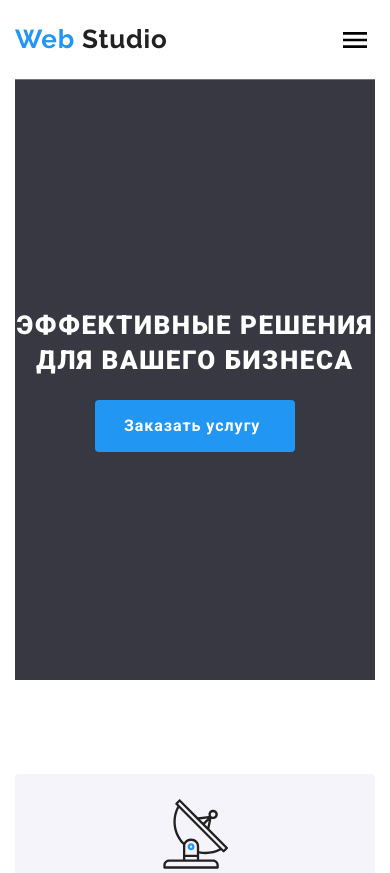
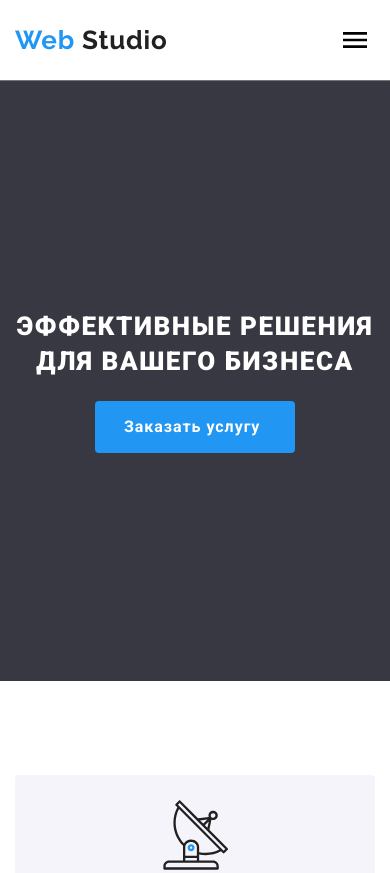
Before and after one commit to mitrofin/goit-markup-hw-08, a plain HTML site: page index.html in a window 390 px wide. Shown: the top 873 px of the page. Drawn offline with nearby package versions, Linux system fonts and the light colour scheme.

Commit message:
correction

```diff
--- a/index.html
+++ b/index.html
@@ -17,8 +17,8 @@
   <body>
     <div>
       <!-- шапка сайта -->
-      <header class="container header">
-        <nav>
+      <header class="header" >
+        <nav class="container">
           <div class="menu">
             <a href="./">
               <p class="logo"><span class="accent">Web</span> Studio</p>
@@ -108,7 +108,8 @@
             <div class="send-field">
               <input class="checkbox" type="checkbox" name="agry" value="agry" id="agry" >
               <!-- <span class="checkbox-icon"></span> -->
-              <label class="send-label" for="agry">Соглашаюсь с рассылкой и принимаю <a  class="accent agry" href="">Условия договора</a> </label>
+              <label class="send-label" for="agry">Соглашаюсь с рассылкой и принимаю <a class="accent agry" href="">Условия договора</a></label>
+
               <button class="knock " type="submit">Отправить</button>
             </div>
 
@@ -126,9 +127,9 @@
         <!-- первый блок_герой -->
         <div class="herro">
           <header></header>
-          <section class="container">
-            <div class="for-image">
-              <div class="image-hero">
+          <section class="for-image">
+            <div class="image-hero">
+              <div class= "container">
                 <div class="hero">
                   <h1 class="herro-title">
                     Эффективные решения <br />
--- a/sass/components/_header.scss
+++ b/sass/components/_header.scss
@@ -77,7 +77,6 @@
   align-items: center;
   justify-content: space-between;
   height: 80px;
-  border-bottom: 1px solid $text-color;
 }
 .current-studio:read-only {
   color: $accent-color;
@@ -197,3 +196,9 @@
     }
   }
 }
+.header {
+  width: 100%;
+  margin-left: auto;
+  margin-right: auto;
+  border-bottom: 1px solid $text-color;
+}
--- a/sass/components/_herro.scss
+++ b/sass/components/_herro.scss
@@ -51,9 +51,10 @@
   }
 }
 
-.hero {
-  justify-content: center;
-  text-align: center;
+.herro {
+  max-width: 1600px;
+  margin-right: auto;
+  margin-left: auto;
 }
 /* @media screen and (min-width: 1170px) {
   .image-hero {
--- a/sass/components/_modal.scss
+++ b/sass/components/_modal.scss
@@ -55,12 +55,26 @@ textarea {
   box-shadow: 0px 2px 1px rgba(0, 0, 0, 0.2), 0px 1px 1px rgba(0, 0, 0, 0.14),
     0px 1px 3px rgba(0, 0, 0, 0.12);
 }
-@media screen and (max-width: 479px) {
+
+@media screen and (max-width: 767px) {
   .modal {
     width: calc(100% - 40px);
     font-size: 12px;
+    line-height: 1.1.6em;
+  }
+  .agry {
+    font-size: 12px;
+    line-height: 1.16em;
   }
 }
+
+@media screen and (max-width: 767px) {
+  .modal {
+    width: calc(100% - 30px);
+    max-width: 528px;
+  }
+}
+
 .speaker-form {
   text-align: center;
   position: relative;
@@ -205,6 +219,9 @@ textarea {
   display: inline-block;
   margin-top: 20px;
   cursor: pointer;
+  @media screen and (max-width: 479px) {
+    display: inline;
+  }
 }
 
 .form-field:focus-within > .form-label,
```
Also changed, not shown: css/main.css, css/main.min.css, 2 other files.
